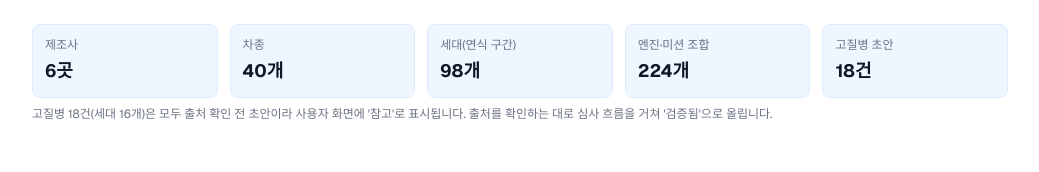
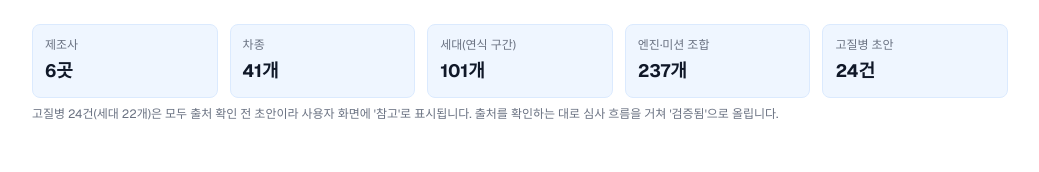
Before and after one commit to HeeJeShin/portfolio, a Next.js app: page /projects/car-check in a window 1280 px wide. Shown: the part 689-861 px from the top of the page, without its empty margins (120-1159 px from the left). Built offline with nearby package versions, Linux system fonts and the light colour scheme.

Commit message:
중구 데이터 규모 갱신: 차종 41·세대 101·조합 237·고질병 24건 (K7, 테슬라 FSD 주의 추가)
Co-Authored-By: Claude Opus 5.5 <noreply@anthropic.com>

```diff
--- a/app/projects/car-check/_data/constants.ts
+++ b/app/projects/car-check/_data/constants.ts
@@ -19,13 +19,13 @@ export const projectInfo = {
 // ============================================
 export const dataScale = [
   { label: "제조사", value: "6곳" },
-  { label: "차종", value: "40개" },
-  { label: "세대(연식 구간)", value: "98개" },
-  { label: "엔진·미션 조합", value: "224개" },
-  { label: "고질병 초안", value: "18건" },
+  { label: "차종", value: "41개" },
+  { label: "세대(연식 구간)", value: "101개" },
+  { label: "엔진·미션 조합", value: "237개" },
+  { label: "고질병 초안", value: "24건" },
 ];
 export const dataScaleNote =
-  "고질병 18건(세대 16개)은 모두 출처 확인 전 초안이라 사용자 화면에 '참고'로 표시됩니다. 출처를 확인하는 대로 심사 흐름을 거쳐 '검증됨'으로 올립니다.";
+  "고질병 24건(세대 22개)은 모두 출처 확인 전 초안이라 사용자 화면에 '참고'로 표시됩니다. 출처를 확인하는 대로 심사 흐름을 거쳐 '검증됨'으로 올립니다.";
 
 // ============================================
 // 기술 스택 (상세)
@@ -177,7 +177,7 @@ export const teamRoles = [
   {
     role: "데이터 검증 (운영)",
     owns: "관리 페이지 /admin (EDITOR·ADMIN 권한)",
-    next: "고질병 초안 18건의 출처 확인과 승인, 이후 커뮤니티 제보 심사",
+    next: "고질병 초안 24건의 출처 확인과 승인, 사용자 제보(제보함)에 답변",
   },
   {
     role: "기획·디자인",
```
